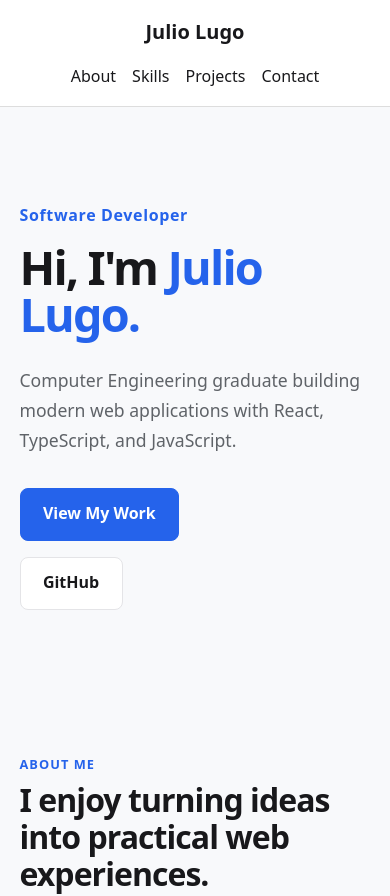
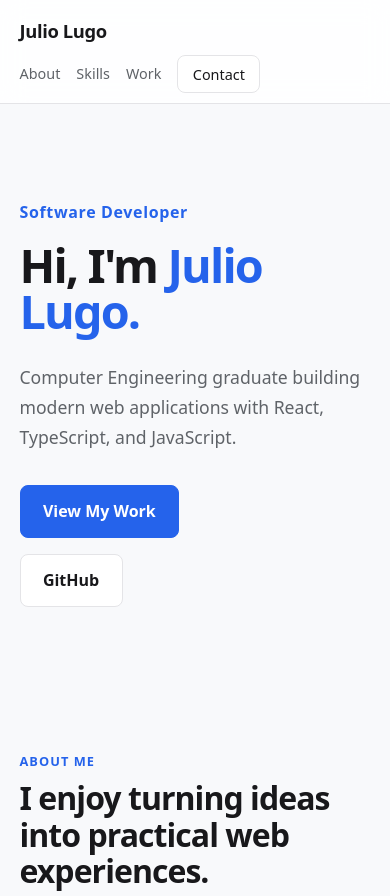
Before and after one commit to julioldv/portfolio, a React (Vite) app: page / in a window 390 px wide. Shown: the top 896 px of the page. Built offline with nearby package versions, Linux system fonts and the light colour scheme.

Commit message:
feat: polish navigation contact and footer

```diff
--- a/src/App.tsx
+++ b/src/App.tsx
@@ -1,11 +1,11 @@
-import ProjectCard from './components/ProjectCard'
-import { projects } from './data/projects'
+import ProjectCard from "./components/ProjectCard";
+import { projects } from "./data/projects";
 
 function App() {
   return (
     <>
       <header className="site-header">
-        <nav className="navbar">
+        <nav className="navbar" aria-label="Main navigation">
           <a className="logo" href="#home">
             Julio Lugo
           </a>
@@ -14,14 +14,19 @@ function App() {
             <li>
               <a href="#about">About</a>
             </li>
+
             <li>
               <a href="#skills">Skills</a>
             </li>
+
             <li>
-              <a href="#projects">Projects</a>
+              <a href="#projects">Work</a>
             </li>
+
             <li>
-              <a href="#contact">Contact</a>
+              <a className="nav-contact" href="#contact">
+                Contact
+              </a>
             </li>
           </ul>
         </nav>
@@ -137,11 +142,14 @@ function App() {
         </section>
 
         <section id="contact" className="contact">
-          <h2 className="section-title">Contact</h2>
+          <div className="contact-content">
+            <p className="section-eyebrow">Contact</p>
 
-          <p>
+            <h2 className="section-title">Let’s build something useful.</h2>
+
+            <p className="contact-description">
               I'm open to junior software development opportunities and would be
-            happy to connect.
+              happy to connect about roles, projects, or collaboration.
             </p>
 
             <div className="contact-links">
@@ -156,28 +164,33 @@ function App() {
                 className="button secondary-button"
                 href="https://www.linkedin.com/in/juliolugodev"
                 target="_blank"
-              rel="noreferrer"
+                rel="noopener noreferrer"
               >
-              LinkedIn
+                LinkedIn <span aria-hidden="true">↗</span>
               </a>
 
               <a
                 className="button secondary-button"
                 href="https://github.com/julioldv"
                 target="_blank"
-              rel="noreferrer"
+                rel="noopener noreferrer"
               >
-              GitHub
+                GitHub <span aria-hidden="true">↗</span>
               </a>
+            </div>
           </div>
         </section>
       </main>
 
       <footer className="site-footer">
+        <div className="footer-content">
           <p>© 2026 Julio Lugo</p>
+
+          <a href="#home">Back to top ↑</a>
+        </div>
       </footer>
     </>
-  )
+  );
 }
 
-export default App
+export default App;
--- a/src/index.css
+++ b/src/index.css
@@ -34,7 +34,7 @@ body {
     system-ui,
     -apple-system,
     BlinkMacSystemFont,
-    'Segoe UI',
+    "Segoe UI",
     sans-serif;
 
   line-height: 1.6;
@@ -96,15 +96,20 @@ section {
 /* NAVBAR STYLES */
 
 .site-header {
-  background-color: #fff;
-  border-bottom: 1px solid #ddd;
+  position: sticky;
+  top: 0;
+  z-index: 100;
+
+  background-color: rgb(255 255 255 / 0.85);
+  border-bottom: 1px solid var(--color-border);
+
+  backdrop-filter: blur(12px);
 }
 
 .navbar {
-  width: 90%;
-  max-width: 1100px;
+  width: min(90%, var(--container-width));
+  min-height: 70px;
   margin-inline: auto;
-  min-height: 70px;
 
   display: flex;
   align-items: center;
@@ -112,22 +117,43 @@ section {
 }
 
 .logo {
-  font-size: 1.25rem;
+  font-size: 1.15rem;
   font-weight: 700;
+  letter-spacing: -0.02em;
 }
 
 .nav-links {
   display: flex;
-  gap: 2rem;
+  align-items: center;
+  gap: 1.75rem;
 }
 
 .nav-links a {
+  color: var(--color-text-muted);
+  font-size: 0.95rem;
   font-weight: 500;
+
+  transition:
+    color 0.2s ease,
+    background-color 0.2s ease,
+    border-color 0.2s ease;
 }
 
 .nav-links a:hover {
-  text-decoration: underline;
-  text-underline-offset: 4px;
+  color: var(--color-text);
+}
+
+.nav-contact {
+  padding: 0.55rem 0.9rem;
+
+  color: var(--color-text) !important;
+  background-color: var(--color-surface);
+  border: 1px solid var(--color-border);
+  border-radius: var(--radius-sm);
+}
+
+.nav-contact:hover {
+  border-color: var(--color-text);
 }
 
 /* HERO SECTION STYLES */
@@ -445,41 +471,94 @@ section {
 /* CONTACT SECTION STYLES */
 
 .contact {
-  max-width: 750px;
+  padding-block: 6rem;
 }
 
-.contact p {
-  margin-bottom: 2rem;
+.contact-content {
+  max-width: 760px;
+
+  padding: 3rem;
+
+  background-color: var(--color-surface);
+  border: 1px solid var(--color-border);
+  border-radius: var(--radius-lg);
+}
+
+.contact .section-title {
+  margin-bottom: 1rem;
+}
+
+.contact-description {
+  max-width: 620px;
+
+  color: var(--color-text-muted);
+  font-size: 1.05rem;
+  line-height: 1.8;
 }
 
 .contact-links {
   display: flex;
   flex-wrap: wrap;
   gap: 1rem;
+
+  margin-top: 2rem;
+}
+
+.contact-links span {
+  display: inline-block;
+
+  transition: transform 0.2s ease;
+}
+
+.contact-links a:hover span {
+  transform: translate(2px, -2px);
 }
 
 /* FOOTER STYLES */
 
 .site-footer {
-  padding: 2rem;
-  text-align: center;
-  border-top: 1px solid #ddd;
+  border-top: 1px solid var(--color-border);
+}
+
+.footer-content {
+  width: min(90%, var(--container-width));
+  margin-inline: auto;
+  padding-block: 2rem;
+
+  display: flex;
+  align-items: center;
+  justify-content: space-between;
+
+  color: var(--color-text-muted);
+  font-size: 0.9rem;
+}
+
+.footer-content a {
+  transition: color 0.2s ease;
+}
+
+.footer-content a:hover {
+  color: var(--color-text);
 }
 
 /* RESPONSIVE STYLES */
 
 @media (max-width: 768px) {
   .navbar {
-    flex-direction: column;
-    justify-content: center;
+    min-height: 64px;
+
+    flex-direction: row;
     gap: 1rem;
-    padding-block: 1rem;
+
+    padding-block: 0.75rem;
   }
 
   .nav-links {
-    flex-wrap: wrap;
-    justify-content: center;
     gap: 1rem;
+  }
+
+  .nav-links a {
+    font-size: 0.9rem;
   }
 
   .hero {
@@ -532,6 +611,31 @@ section {
   }
 }
 
+@media (max-width: 600px) {
+  .navbar {
+    align-items: flex-start;
+    flex-direction: column;
+
+    padding-block: 1rem;
+  }
+
+  .nav-links {
+    width: 100%;
+
+    flex-wrap: wrap;
+    justify-content: flex-start;
+  }
+  .contact-content {
+    padding: 2rem;
+  }
+
+  .footer-content {
+    align-items: flex-start;
+    flex-direction: column;
+    gap: 0.75rem;
+  }
+}
+
 @media (max-width: 480px) {
   .hero-actions,
   .contact-links {
```
Lines whose indentation alone changed are shown as unchanged.
